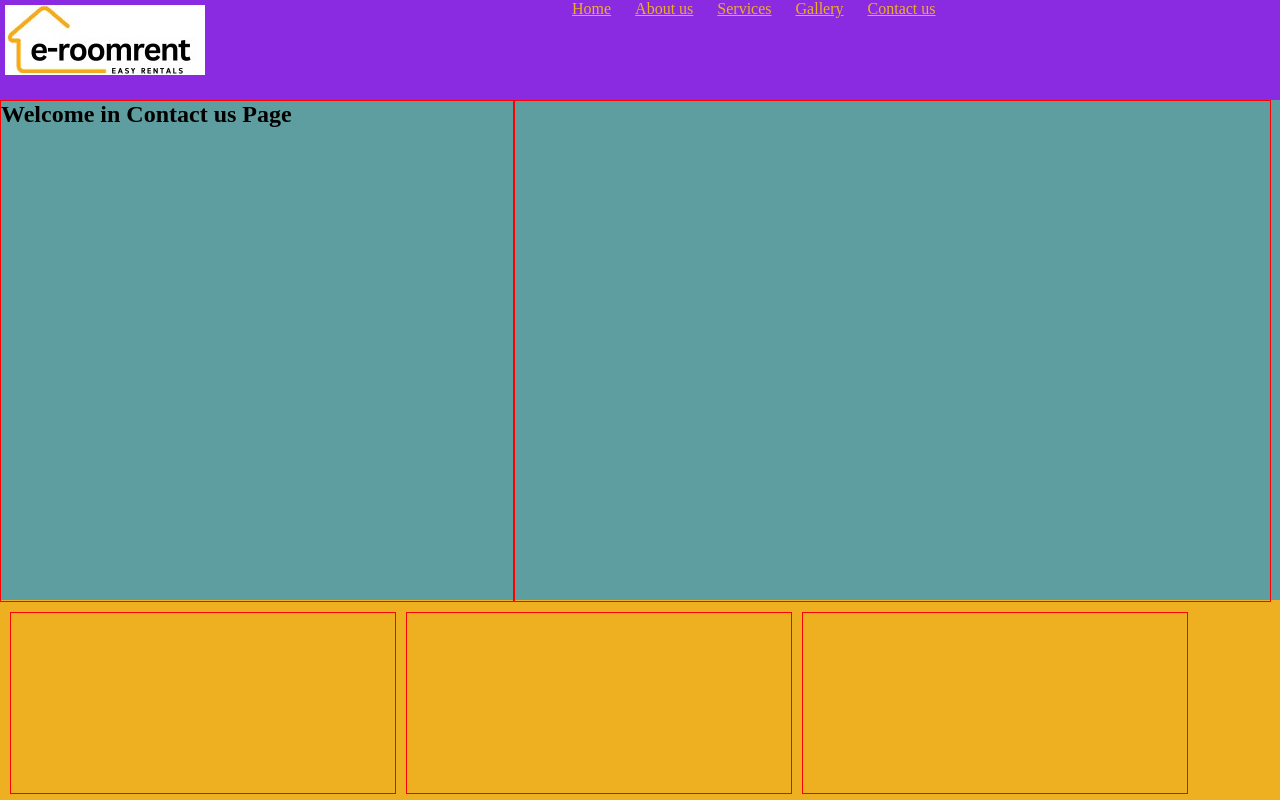
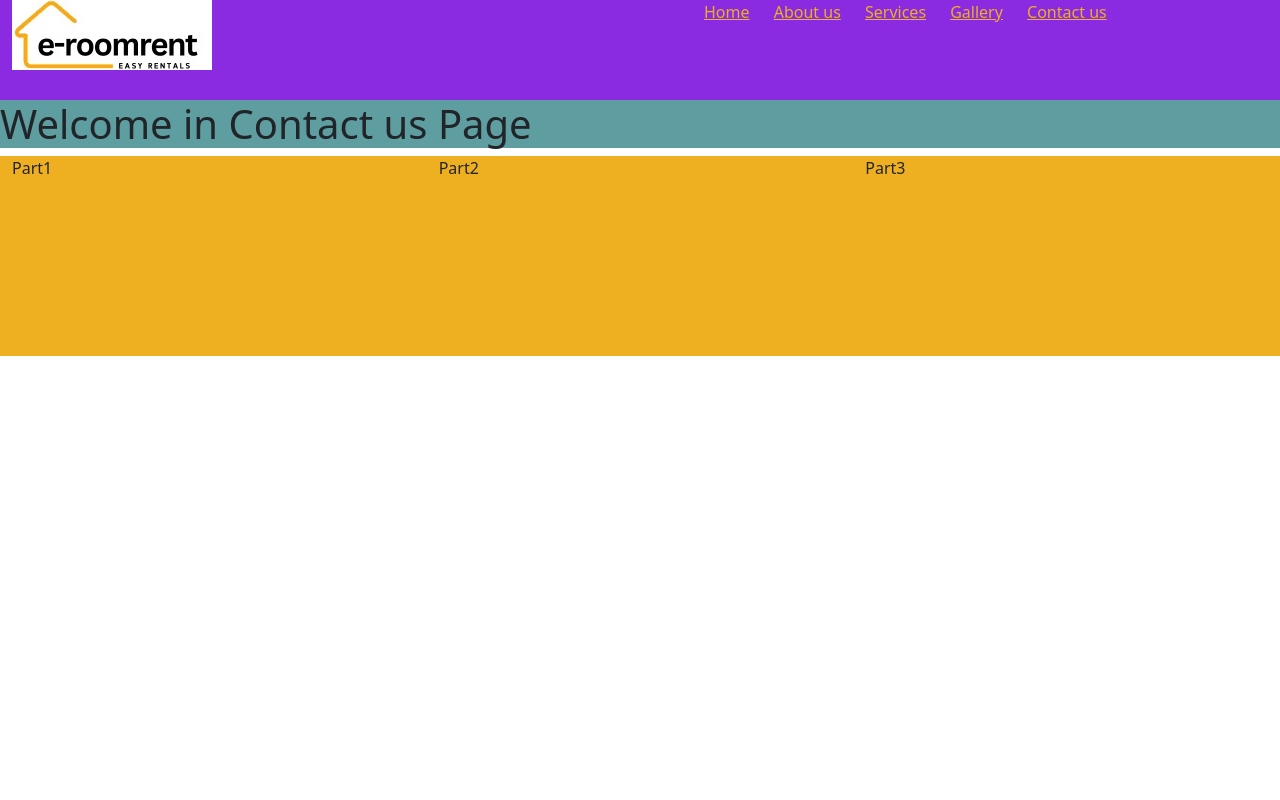
Before and after one commit to shivaconceptsolution/djangonew-batch, a Django app: template scsapp/templates/scsapp/contactus.html in a window 1280 px wide. Run offline with Django 3.2, Linux system fonts and the light colour scheme; the template is opened without the code that fills it, so the values that code supplies are empty.

Commit message:
Add files via upload

```diff
--- a/scsapp/static/scsapp/style.css
+++ b/scsapp/static/scsapp/style.css
@@ -32,43 +32,13 @@ header ul li a{
 
 section
 {
-    height: 500px;
+
     background-color: cadetblue;
 }
 
-.part1
-{
-      width:40%;
-      float:left;
-      height:100%;
-      border:1px solid red;
-}
-.part2
-{
-    width:59%;
-    float:left;
-    height:100%;
-    border:1px solid red;
 
-}
-.part1 p
-{
-    margin-top: 10px;
-    font-size: 18px;
-    text-align: left;
-}
 footer{
     height: 200px;
     background-color: #EEAF21;
 
 }
-
-.fpart
-{
-    float:left;
-    border:1px solid red;
-    width:30%;
-    height: 90%;
-    margin-left: 10px;
-    margin-top: 10px;;
-}
--- a/scsapp/templates/scsapp/contactus.html
+++ b/scsapp/templates/scsapp/contactus.html
@@ -1,47 +1,14 @@
-<!DOCTYPE html>
-<html lang="en">
-
-<head>
-    <meta charset="UTF-8">
-    <meta name="viewport" content="width=device-width, initial-scale=1.0">
-    <title>Document</title>
-    <link href="/static/scsapp/style.css" rel="stylesheet" type="text/css" />
-</head>
-
-<body>
-    <header>
-        <div class="logo">
-            <img src="/static/scsapp/images/logo22.jpeg" />
-        </div>
-        <div class="menu">
-            <ul>
-                <li><a href="/scsapp/">Home</a></li>
-                <li><a href="/scsapp/aboutus">About us</a></li>
-                <li><a href="/scsapp/services">Services</a></li>
-                <li><a href="/scsapp/gallery">Gallery</a></li>
-                <li><a href="/scsapp/contactus">Contact us</a></li>
-            </ul>
-        </div>
-    </header>
-    <section>
+{% extends 'scsapp/layout.html' %}
+{% block titleblock %}
+Welcome in Contact us Page
+{% endblock %}
+{% block middle %}
+<section>
         <div class="part1">
             <h1>Welcome in Contact us Page</h1>
         </div>
         <div class="part2">
 
         </div>
-    </section>
-    <footer>
-        <div class="fpart">
-
-        </div>
-        <div class="fpart">
-
-        </div>
-        <div class="fpart">
-
-        </div>
-    </footer>
-</body>
-
-</html>
+</section>
+{% endblock %}
--- /dev/null
+++ b/scsapp/templates/scsapp/layout.html
@@ -0,0 +1,53 @@
+<!DOCTYPE html>
+<html lang="en">
+<head>
+    <meta charset="UTF-8">
+    <meta name="viewport" content="width=device-width, initial-scale=1.0">
+    <title>
+        {% block titleblock %}
+        {% endblock %}
+    </title>
+    <link href="https://cdn.jsdelivr.net/npm/bootstrap@5.0.2/dist/css/bootstrap.min.css" rel="stylesheet" integrity="sha384-EVSTQN3/azprG1Anm3QDgpJLIm9Nao0Yz1ztcQTwFspd3yD65VohhpuuCOmLASjC" crossorigin="anonymous">
+    <script src="https://cdn.jsdelivr.net/npm/bootstrap@5.0.2/dist/js/bootstrap.bundle.min.js" integrity="sha384-MrcW6ZMFYlzcLA8Nl+NtUVF0sA7MsXsP1UyJoMp4YLEuNSfAP+JcXn/tWtIaxVXM" crossorigin="anonymous"></script>
+    <link href="/static/scsapp/style.css" rel="stylesheet" type="text/css" />
+</head>
+<body>
+    <header class="container-fluid">
+        <div class="row">
+            <div class="col-sm-6">
+                <img src="/static/scsapp/images/logo22.jpeg" />
+            </div>
+            <div class="col-sm-6">
+                <ul>
+                    <li><a href="/scsapp/">Home</a></li>
+                    <li><a href="/scsapp/aboutus">About us</a></li>
+                    <li><a href="/scsapp/services">Services</a></li>
+                    <li><a href="/scsapp/gallery">Gallery</a></li>
+                    <li><a href="/scsapp/contactus">Contact us</a></li>
+                </ul>
+            </div>
+        </div>
+
+    </header>
+
+        {% block middle %}
+
+        {% endblock %}
+
+
+
+    <footer class="container-fluid">
+       <div class="row">
+        <div class="col-sm-4">
+            <p>Part1</p>
+        </div>
+        <div class="col-sm-4">
+           <p>Part2</p>
+        </div>
+        <div class="col-sm-4">
+        <p>Part3</p>
+        </div>
+       </div>
+    </footer>
+</body>
+</html>
```
Also changed, not shown: scsapp/templates/scsapp/aboutus.html (+6 -39 lines), scsapp/templates/scsapp/gallery.html (+6 -39 lines), scsapp/templates/scsapp/home.html (+12 -42 lines), scsapp/templates/scsapp/services.html (+6 -38 lines).
